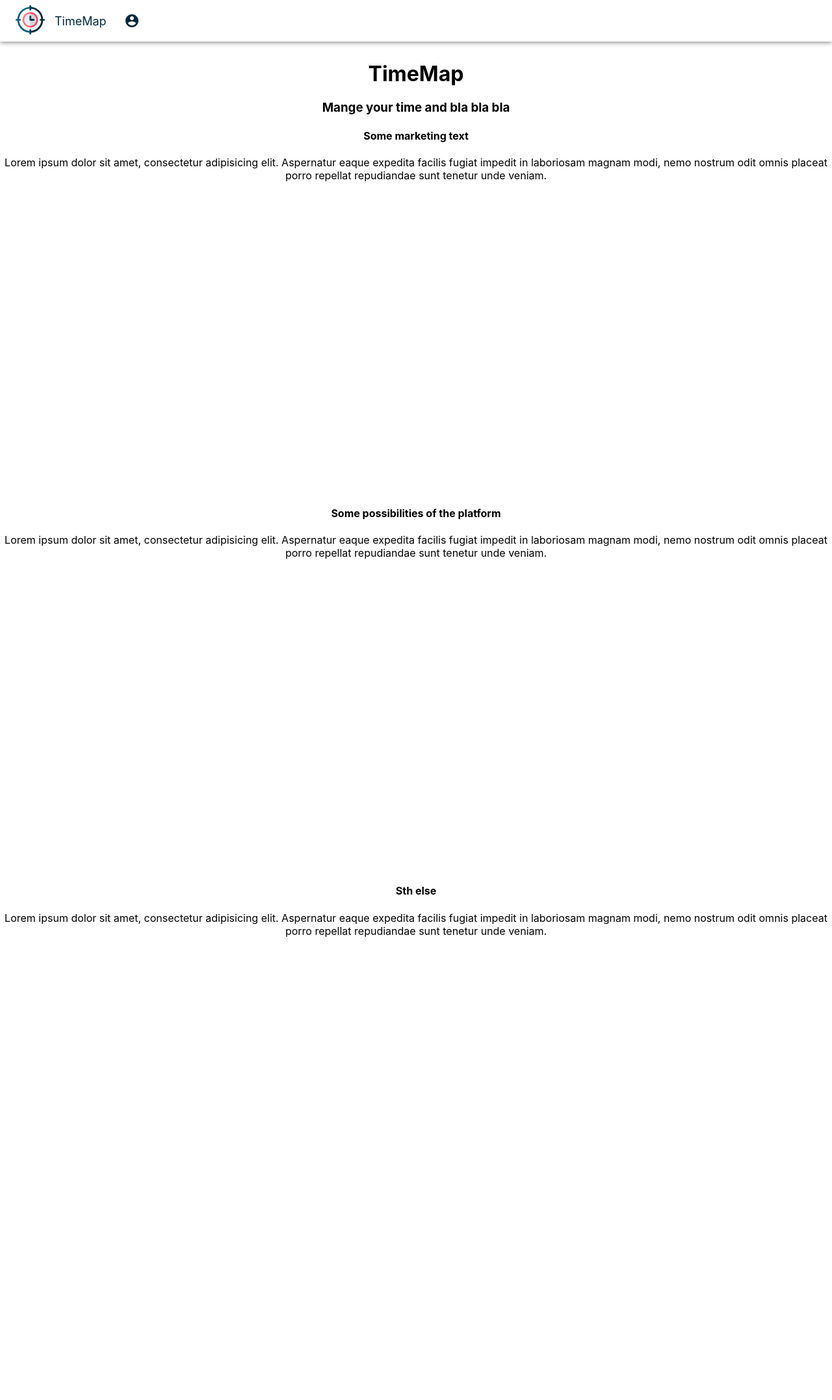
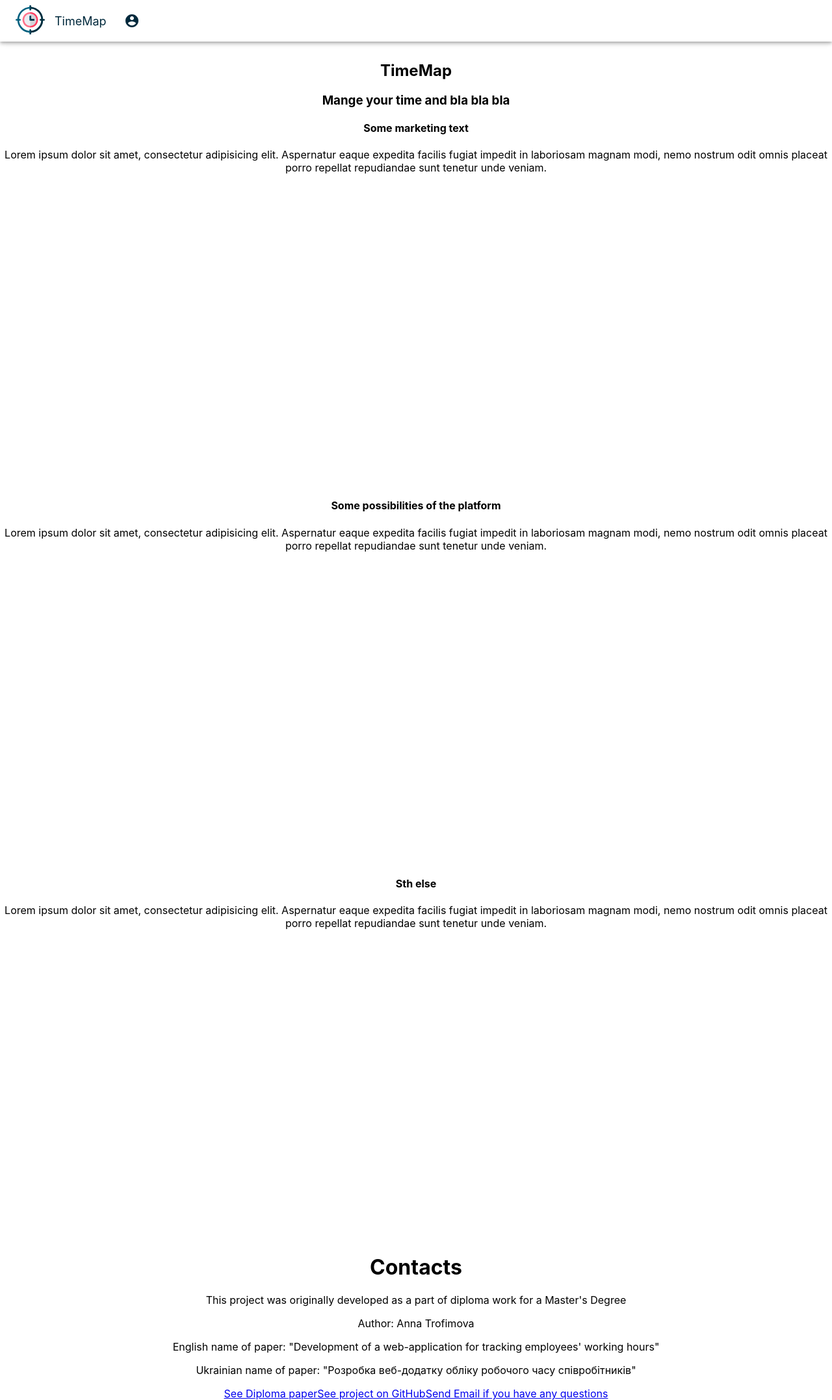
Before and after one commit to aktrofimova/timemap, a React (Create React App) app in the folder client/: page / in a window 1280 px wide. Shown: the whole page at 65% size. Before the commit the page ends 1943 px from the top, so only its background shows below. Built offline with nearby package versions, Linux system fonts and the light colour scheme; no server answers.

Commit message:
add footer sceleton

```diff
--- a/client/public/index.html
+++ b/client/public/index.html
@@ -24,7 +24,7 @@
       work correctly both with client-side routing and a non-root public URL.
       Learn how to configure a non-root public URL by running `npm run build`.
     -->
-    <title>Time Map</title>
+    <title>TimeMap</title>
   </head>
   <body>
     <noscript>You need to enable JavaScript to run this app.</noscript>
--- a/client/src/App.js
+++ b/client/src/App.js
@@ -5,7 +5,8 @@ import Home from './pages/Home';
 import Signup from './pages/Signup';
 import Login from './pages/Login';
 import TestUsers from './components/TestUsers';
-import AppBarTM from "./components/AppBarTM";
+import Header from "./components/Header";
+import Footer from "./components/Footer";
 
 import './App.css';
 
@@ -50,7 +51,7 @@ class App extends Component {
     return (
       <div className="App">
 
-        <AppBarTM loggedInStatus={this.state.isLoggedIn} currentUser={this.state.user} handleLogout={this.handleLogout}/>
+        <Header loggedInStatus={this.state.isLoggedIn} currentUser={this.state.user} handleLogout={this.handleLogout}/>
 
         <main style={{marginTop: "94px"}}>
           {/* with exact the order doesn't matter, w/o exact it does */}
@@ -72,6 +73,8 @@ class App extends Component {
           </Switch>
         </main>
 
+        <Footer />
+
       </div>
     );
   }
--- /dev/null
+++ b/client/src/components/Footer.js
@@ -0,0 +1,32 @@
+import React, { Component } from 'react';
+
+class Footer extends Component {
+  state = {
+
+  }
+
+  componentDidMount() {
+
+  }
+
+  render() {
+    return (
+      <div className="footer">
+        <h1>Contacts</h1>
+        <div className="footer_left">
+          <p>This project was originally developed as a part of diploma work for a Master's Degree</p>
+          <p>Author: Anna Trofimova</p>
+          <p>English name of paper: "Development of a web-application for tracking employees' working hours"</p>
+          <p>Ukrainian name of paper: "Розробка веб-додатку обліку робочого часу співробітників"</p>
+        </div>
+        <div className="footer_left">
+          <a href="#">See Diploma paper</a>
+          <a href="#">See project on GitHub</a>
+          <a href = "mailto: anita.trofim@gmail.com">Send Email if you have any questions</a>
+        </div>
+      </div>
+    );
+  }
+}
+
+export default Footer;
--- a/client/src/components/AppBarTM.js
+++ b/client/src/components/Header.js
@@ -35,7 +35,7 @@ const useStyles = makeStyles(() => ({
   }
 }));
 
-const AppBarTM = (props) => {
+const Header = (props) => {
   const classes = useStyles();
   const [anchorEl, setAnchorEl] = useState(null);
   const [currentPath] = useState(window.location.pathname);
@@ -121,4 +121,4 @@ const AppBarTM = (props) => {
   );
 }
 
-export default AppBarTM;
+export default Header;
--- a/client/src/pages/Home.js
+++ b/client/src/pages/Home.js
@@ -7,18 +7,29 @@ const Home = (props) => {
 
   return (
     <div className={classes.home}>
-      <h1>TimeMap</h1>
-      <h3>Mange your time and bla bla bla</h3>
+
+      <section>
+        <h1>TimeMap</h1>
+        <h3>Mange your time and bla bla bla</h3>
+      </section>
+
+      <section>
+        <h4>Some marketing text</h4>
+        <p style={{marginBottom: '500px'}}>Lorem ipsum dolor sit amet, consectetur adipisicing elit. Aspernatur eaque expedita facilis fugiat impedit in laboriosam magnam modi, nemo nostrum odit omnis placeat porro repellat repudiandae sunt tenetur unde veniam.</p>
+      </section>
 
 
-      <h4>Some marketing text</h4>
-      <p style={{marginBottom: '500px'}}>Lorem ipsum dolor sit amet, consectetur adipisicing elit. Aspernatur eaque expedita facilis fugiat impedit in laboriosam magnam modi, nemo nostrum odit omnis placeat porro repellat repudiandae sunt tenetur unde veniam.</p>
+      <section>
+        <h4>Some possibilities of the platform</h4>
+        <p style={{marginBottom: '500px'}}>Lorem ipsum dolor sit amet, consectetur adipisicing elit. Aspernatur eaque expedita facilis fugiat impedit in laboriosam magnam modi, nemo nostrum odit omnis placeat porro repellat repudiandae sunt tenetur unde veniam.</p>
+      </section>
 
-      <h4>Some possibilities of the platform</h4>
-      <p style={{marginBottom: '500px'}}>Lorem ipsum dolor sit amet, consectetur adipisicing elit. Aspernatur eaque expedita facilis fugiat impedit in laboriosam magnam modi, nemo nostrum odit omnis placeat porro repellat repudiandae sunt tenetur unde veniam.</p>
+      <section>
+        <h4>Sth else</h4>
+        <p style={{marginBottom: '500px'}}>Lorem ipsum dolor sit amet, consectetur adipisicing elit. Aspernatur eaque expedita facilis fugiat impedit in laboriosam magnam modi, nemo nostrum odit omnis placeat porro repellat repudiandae sunt tenetur unde veniam.</p>
+      </section>
 
-      <h4>Sth else</h4>
-      <p style={{marginBottom: '500px'}}>Lorem ipsum dolor sit amet, consectetur adipisicing elit. Aspernatur eaque expedita facilis fugiat impedit in laboriosam magnam modi, nemo nostrum odit omnis placeat porro repellat repudiandae sunt tenetur unde veniam.</p>
+
 
     </div>)
 };
```
